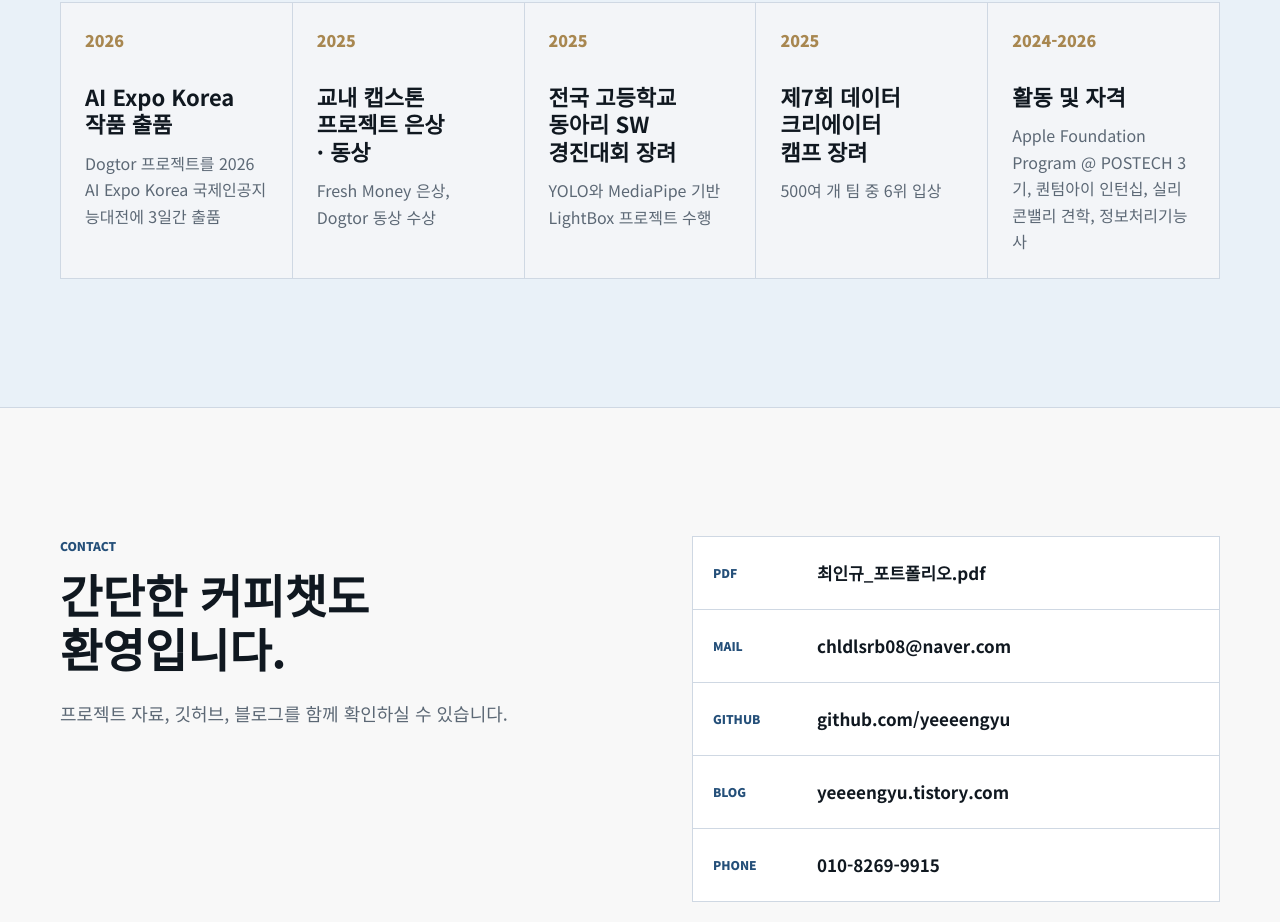
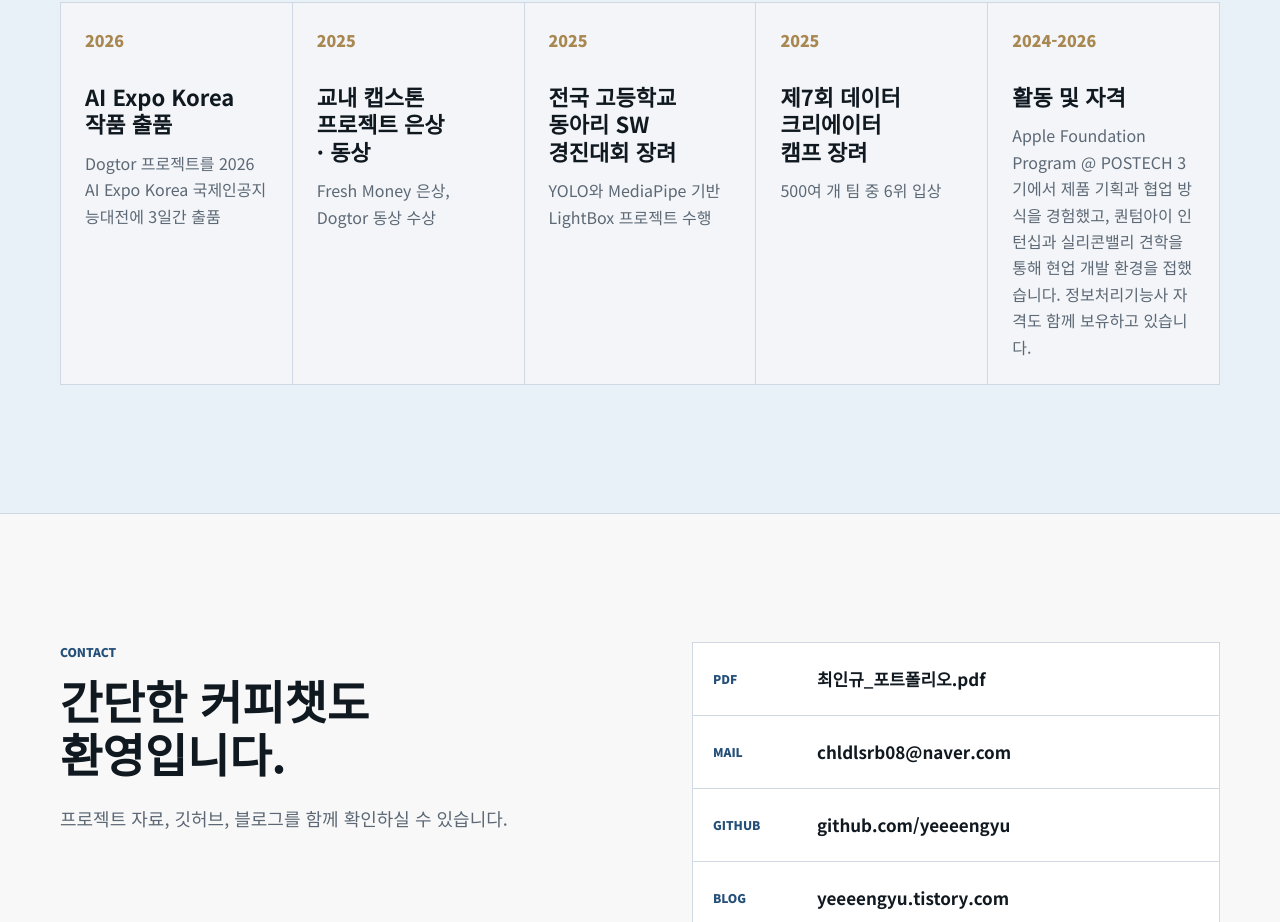
Before and after one commit to yeeeengyu/ingyuChoi_portfolio, a Next.js app: page / in a window 1280 px wide. Shown: the part 4280-5202 px from the top of the page. Built offline with nearby package versions, Linux system fonts and the light colour scheme; no server answers.

Commit message:
Expand activities and certifications copy

```diff
--- a/app/page.jsx
+++ b/app/page.jsx
@@ -86,7 +86,7 @@ const awards = [
   ['2025', '교내 캡스톤 프로젝트 은상 · 동상', 'Fresh Money 은상, Dogtor 동상 수상'],
   ['2025', '전국 고등학교 동아리 SW 경진대회 장려', 'YOLO와 MediaPipe 기반 LightBox 프로젝트 수행'],
   ['2025', '제7회 데이터 크리에이터 캠프 장려', '500여 개 팀 중 6위 입상'],
-  ['2024-2026', '활동 및 자격', 'Apple Foundation Program @ POSTECH 3기, 퀀텀아이 인턴십, 실리콘밸리 견학, 정보처리기능사']
+  ['2024-2026', '활동 및 자격', 'Apple Foundation Program @ POSTECH 3기에서 제품 기획과 협업 방식을 경험했고, 퀀텀아이 인턴십과 실리콘밸리 견학을 통해 현업 개발 환경을 접했습니다. 정보처리기능사 자격도 함께 보유하고 있습니다.']
 ];
 
 const stacks = [
```
